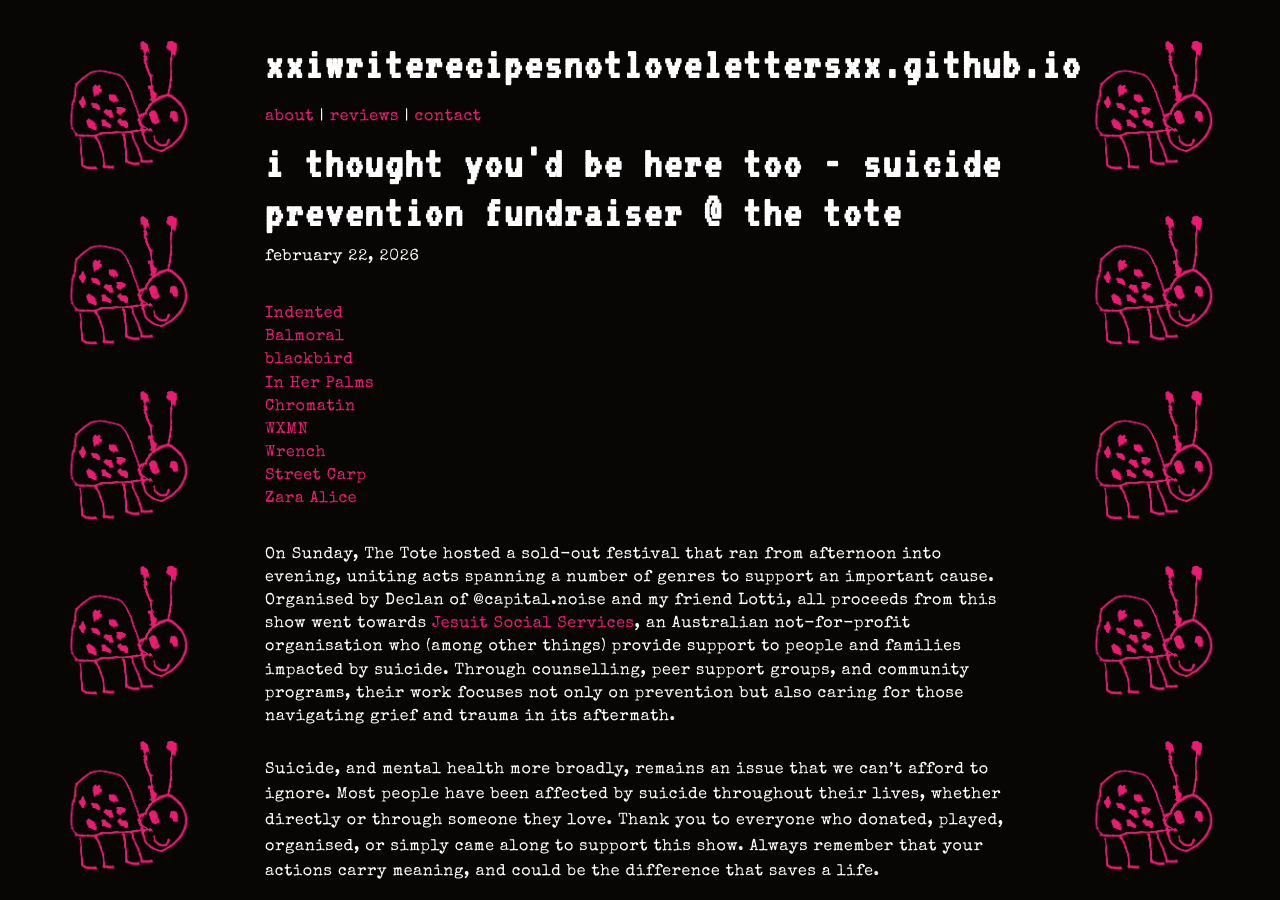
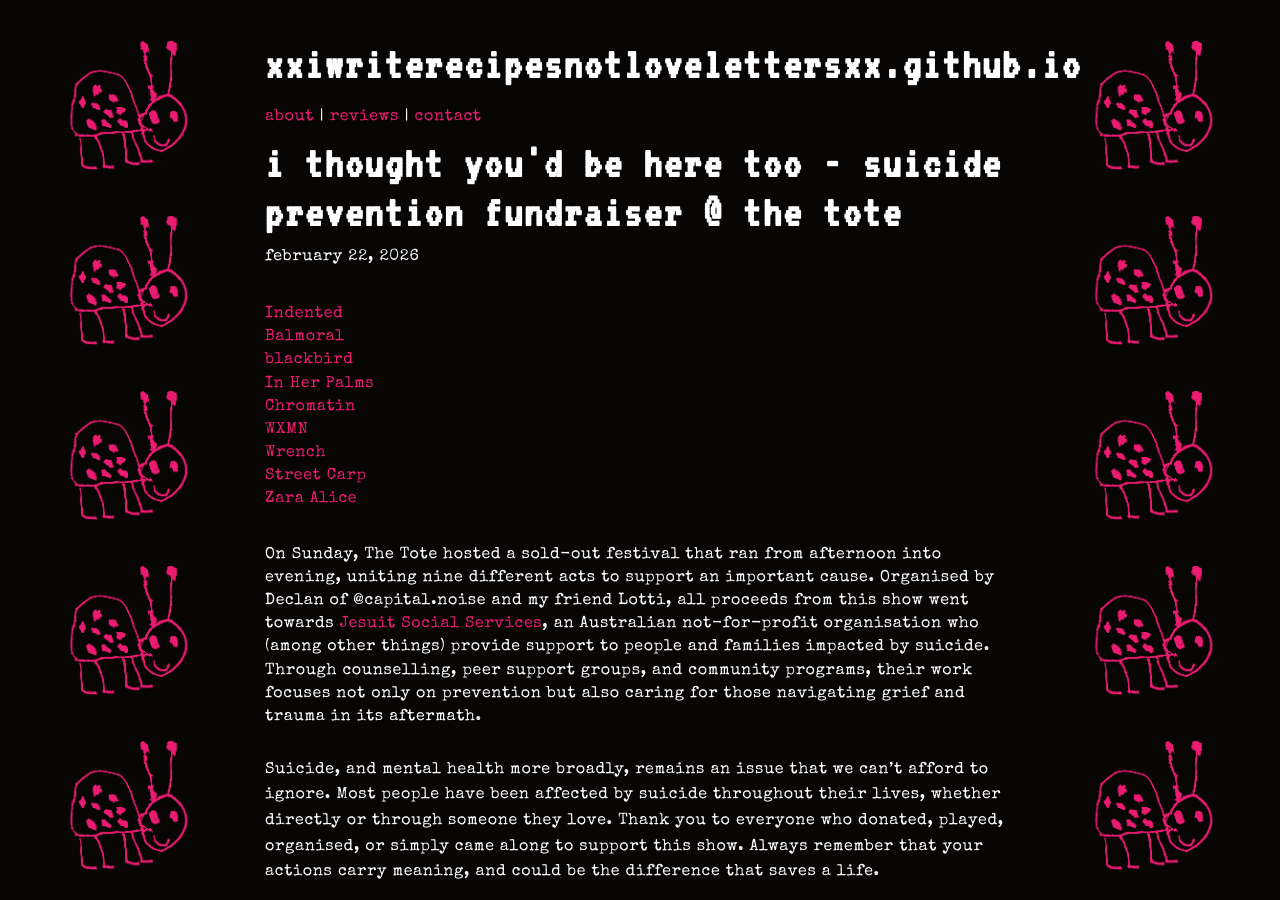
Before and after one commit to xxiwriterecipesnotlovelettersxx/xxiwriterecipesnotlovelettersxx.github.io, a Jekyll site: the page built from _posts/2026-02-22-i-thought-youd-be-here-too-fundraiser-at-the-tote.md, in a window 1280 px wide and 900 px high. Built offline with Jekyll 4.4.1, drawn with Linux system fonts in a browser that asks for light colours.

Commit message:
Update 2026-02-22-i-thought-youd-be-here-too-fundraiser-at-the-tote.md

```diff
--- a/_posts/2026-02-22-i-thought-youd-be-here-too-fundraiser-at-the-tote.md
+++ b/_posts/2026-02-22-i-thought-youd-be-here-too-fundraiser-at-the-tote.md
@@ -28,7 +28,7 @@ thumbnail: /images/jordanguitarclose1.JPG
 </p>
 <br>
 <p class="show-intro">
-On Sunday, The Tote hosted a sold-out festival that ran from afternoon into evening, uniting acts spanning a number of genres to support an important cause. Organised by Declan of @capital.noise and my friend Lotti, all proceeds from this show went towards <a href="https://jss.org.au/">Jesuit Social Services</a>, an Australian not-for-profit organisation who (among other things) provide support to people and families impacted by suicide. Through counselling, peer support groups, and community programs, their work focuses not only on prevention but also caring for those navigating grief and trauma in its aftermath.
+On Sunday, The Tote hosted a sold-out festival that ran from afternoon into evening, uniting nine different acts to support an important cause. Organised by Declan of @capital.noise and my friend Lotti, all proceeds from this show went towards <a href="https://jss.org.au/">Jesuit Social Services</a>, an Australian not-for-profit organisation who (among other things) provide support to people and families impacted by suicide. Through counselling, peer support groups, and community programs, their work focuses not only on prevention but also caring for those navigating grief and trauma in its aftermath.
 </p>
 <br>
 Suicide, and mental health more broadly, remains an issue that we can't afford to ignore. Most people have been affected by suicide throughout their lives, whether directly or through someone they love. Thank you to everyone who donated, played, organised, or simply came along to support this show. Always remember that your actions carry meaning, and could be the difference that saves a life.
```
